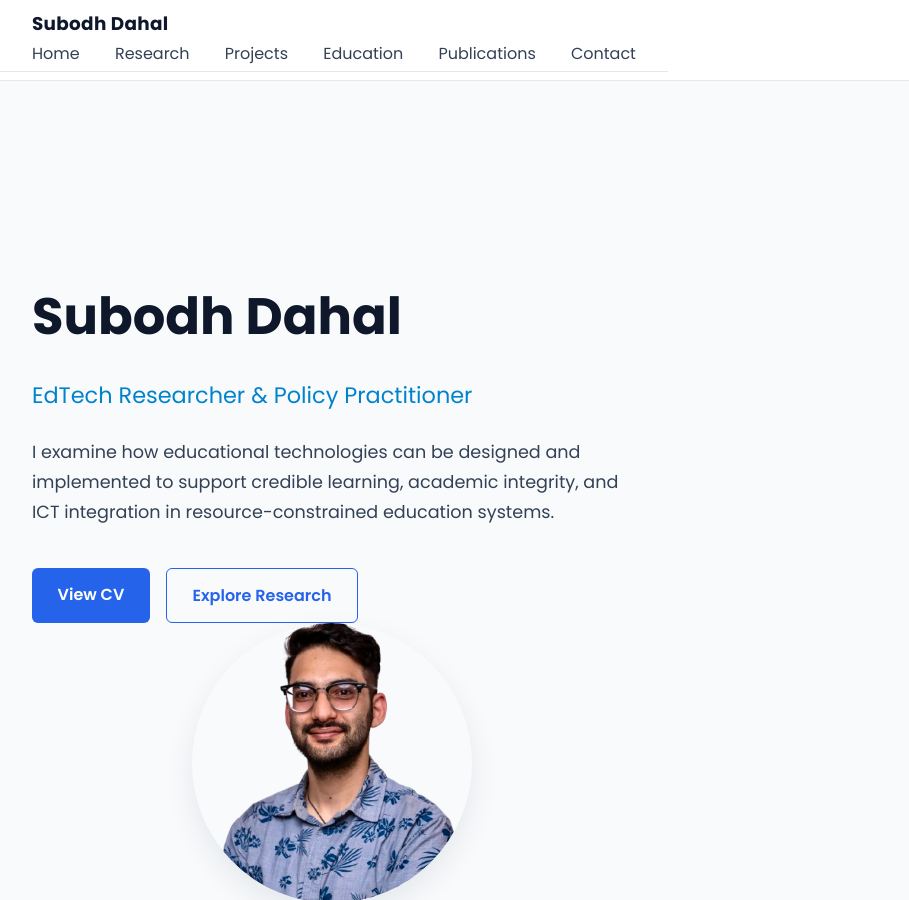
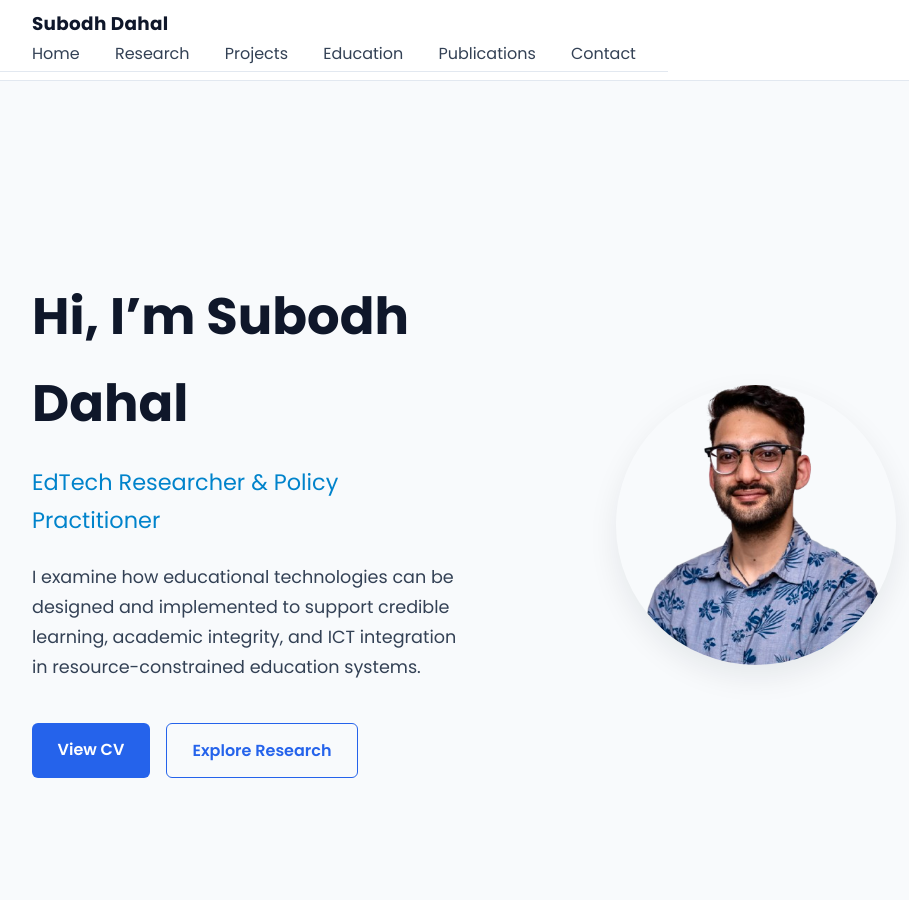
Before and after one commit to dahalsubodh/dahalsubodh.github.io, a Jekyll site: the page built from index.md, in a window 1280 px wide and 900 px high. Shown: the whole window, without its empty margins (102-1011 px from the left). Built offline with Jekyll 4.4.1, drawn with Linux system fonts in a browser that asks for light colours.

Commit message:
Update hero.html

```diff
--- a/_includes/hero.html
+++ b/_includes/hero.html
@@ -1,10 +1,7 @@
 <section class="hero">
-  <div class="container">
-
-    <div class="hero-text">
-      <h1>
-        Subodh Dahal
-      </h1>
+ <div class="container hero-container">
+    <div class="hero-left hero-text">
+      <h1>Hi, I’m <span>Subodh Dahal</span></h1>
 
       <h2 class="hero-subtitle">
         EdTech Researcher & Policy Practitioner
@@ -23,7 +20,7 @@
     </div>
 
     <div class="hero-image">
-      <img src="/assets/subodh-hero-image.png" alt="Subodh Dahal">
+      <img src="/assets/subodh-hero-image.png" alt="Professional portrait of Subodh Dahal">
     </div>
 
   </div>
```
